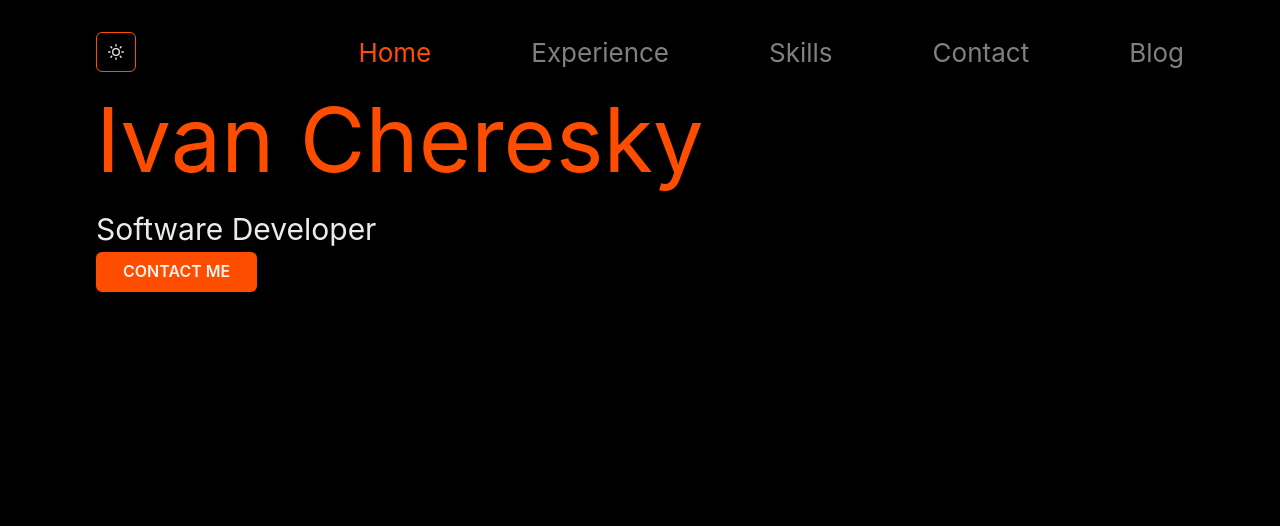
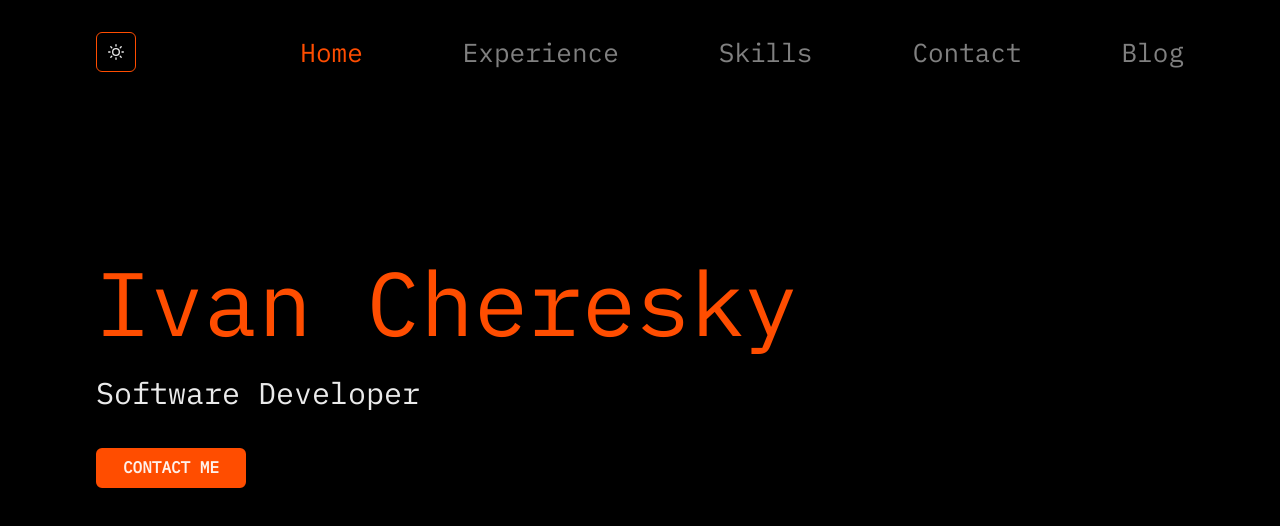
Before and after one commit to IvanCheresky/portfolio, a Next.js app: page / in a window 1280 px wide. Shown: the top 526 px of the page. Built offline with nearby package versions, Linux system fonts and the light colour scheme.

Commit message:
Add header layout to all pages

```diff
--- a/package.json
+++ b/package.json
@@ -13,7 +13,7 @@
     "@chakra-ui/react": "^2.4.9",
     "@emotion/react": "^11.10.5",
     "@emotion/styled": "^11.10.5",
-    "@next/font": "13.1.6",
+    "@next/font": "^13.1.6",
     "@types/node": "18.11.19",
     "@types/react": "18.0.27",
     "@types/react-dom": "18.0.10",
--- a/src/components/Header/index.tsx
+++ b/src/components/Header/index.tsx
@@ -8,7 +8,7 @@ import {
 import React from "react";
 import { MoonIcon, SunIcon } from "@chakra-ui/icons";
 import Link from "next/link";
-import routes from "../../utils/routes";
+import routes from "@/utils/routes";
 
 interface HeaderProps {
   currentRoute: string;
--- a/src/layouts/HeaderLayout/index.tsx
+++ b/src/layouts/HeaderLayout/index.tsx
@@ -1,18 +1,18 @@
 import { Box, useColorModeValue } from "@chakra-ui/react";
 import React, { ReactNode } from "react";
-import Header from "../../components/Header";
-import routes from "../../utils/routes";
+import Header from "@/components/Header";
 
 interface HeaderLayoutProps {
+  currentRoute: string;
   children: ReactNode;
 }
 
-const HeaderLayout = ({ children }: HeaderLayoutProps) => {
+const HeaderLayout = ({ children, currentRoute }: HeaderLayoutProps) => {
   const bg = useColorModeValue("white", "black");
 
   return (
     <Box bg={bg} minW="100vw" minH="100vh" py="8" px="24">
-      <Header currentRoute={routes.home.path} />
+      <Header currentRoute={currentRoute} />
       {children}
     </Box>
   );
--- a/src/pages/_app.tsx
+++ b/src/pages/_app.tsx
@@ -1,11 +1,16 @@
 import type { AppProps } from "next/app";
 import { ChakraProvider } from "@chakra-ui/react";
-import theme from "../utils/theme";
+import theme from "@/utils/theme";
+import { IBM_Plex_Mono } from "@next/font/google";
+
+const ibm = IBM_Plex_Mono({ weight: "400", subsets: ["latin"] });
 
 export default function App({ Component, pageProps }: AppProps) {
   return (
-    <ChakraProvider theme={theme}>
-      <Component {...pageProps} />
-    </ChakraProvider>
+    <main className={ibm.className}>
+      <ChakraProvider theme={theme}>
+        <Component {...pageProps} />
+      </ChakraProvider>
+    </main>
   );
 }
--- a/src/pages/_document.tsx
+++ b/src/pages/_document.tsx
@@ -1,6 +1,6 @@
 import { ColorModeScript } from "@chakra-ui/react";
 import { Html, Head, Main, NextScript } from "next/document";
-import theme from "../utils/theme";
+import theme from "@/utils/theme";
 
 export default function Document() {
   return (
--- a/src/pages/blog.tsx
+++ b/src/pages/blog.tsx
@@ -1,7 +1,9 @@
 import React from "react";
+import HeaderLayout from "@/layouts/HeaderLayout";
+import routes from "@/utils/routes";
 
 const Blog = () => {
-  return <div>Blog</div>;
+  return <HeaderLayout currentRoute={routes.blog.path}>Blog</HeaderLayout>;
 };
 
 export default Blog;
--- a/src/pages/index.tsx
+++ b/src/pages/index.tsx
@@ -1,11 +1,12 @@
 import { Button, Flex, Text } from "@chakra-ui/react";
-import HeaderLayout from "../layouts/HeaderLayout";
+import HeaderLayout from "@/layouts/HeaderLayout";
+import routes from "@/utils/routes";
 
 export default function Home() {
   return (
-    <HeaderLayout>
-      <Flex flexDir="column" alignItems="flex-start">
-        <Text color="brand.orange" fontSize="90px">
+    <HeaderLayout currentRoute={routes.home.path}>
+      <Flex flexDir="column" alignItems="flex-start" h="100%">
+        <Text color="brand.orange" fontSize="90px" pt="15%">
           Ivan Cheresky
         </Text>
         <Text fontSize="30px">Software Developer</Text>
@@ -17,6 +18,7 @@ export default function Home() {
           borderColor="brand.orange"
           borderRadius="6px"
           px="24px"
+          mt="3%"
         >
           Contact me
         </Button>
--- a/src/utils/routes.ts
+++ b/src/utils/routes.ts
@@ -1,4 +1,11 @@
-const routes = {
+type RouteInfo = {
+  [name: string]: {
+    path: string;
+    name: string;
+  };
+};
+
+const routes: RouteInfo = {
   home: {
     path: "/",
     name: "Home",
```
Also changed, not shown: src/pages/contact.tsx (+8 -1 lines), src/pages/experience.tsx (+8 -1 lines), src/pages/skills.tsx (+8 -1 lines).
